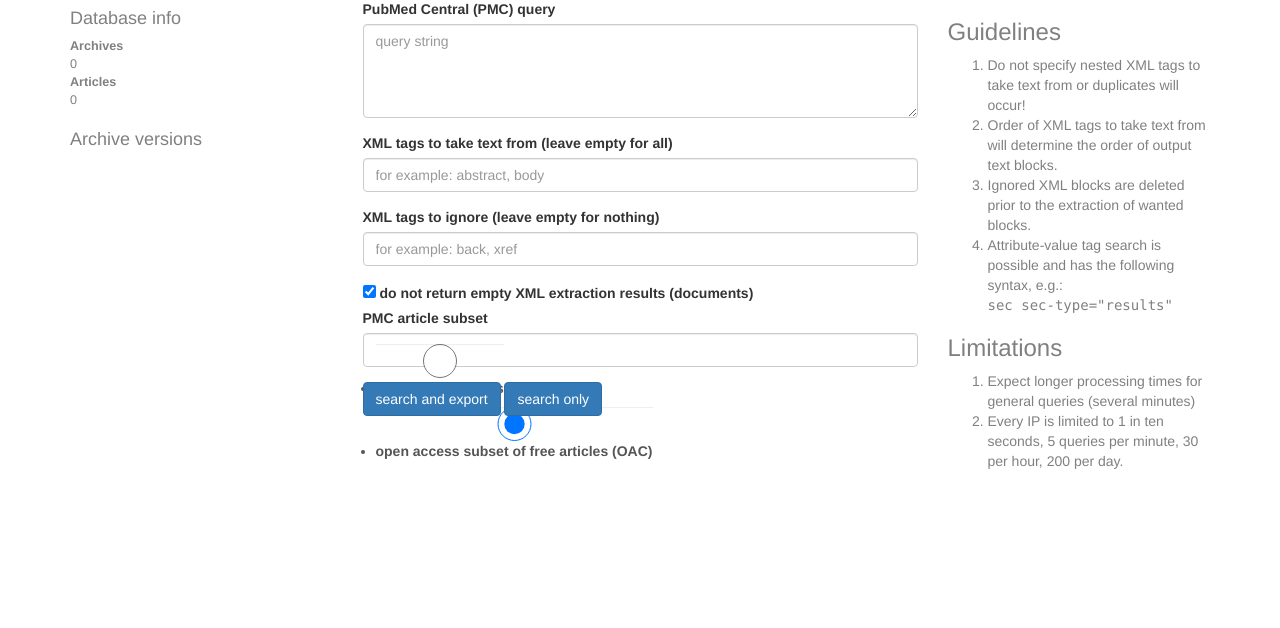
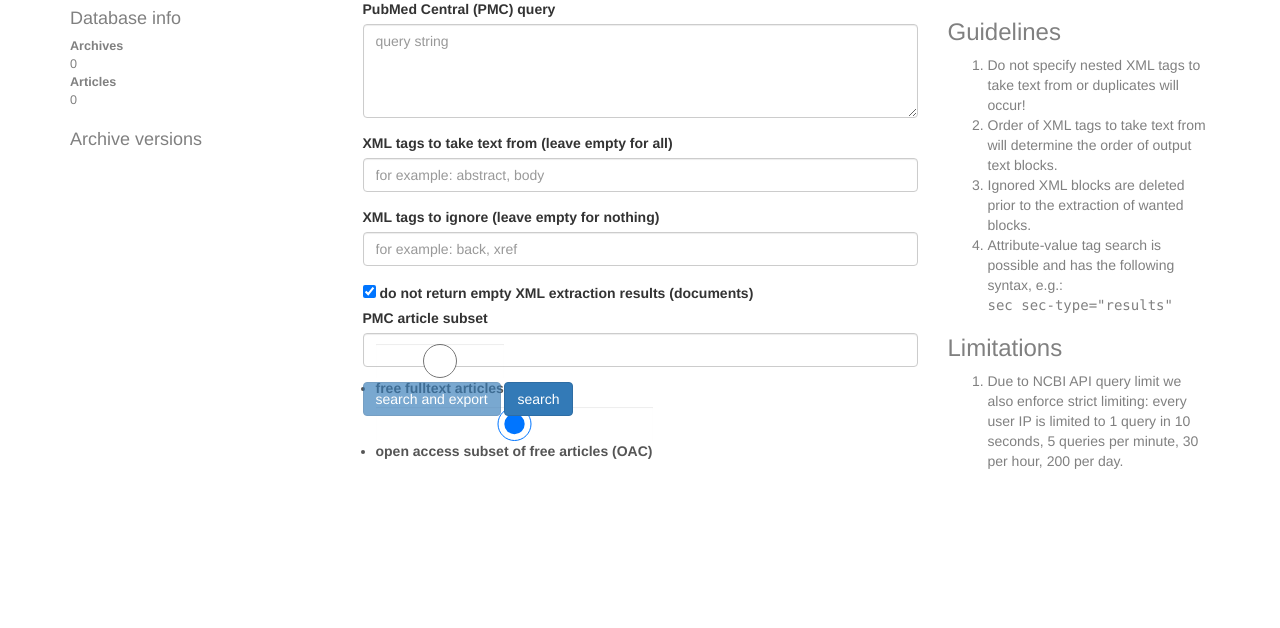
Before and after one commit to vpodpecan/pmcutils, a Django app: page /search/ in a window 1280 px wide. Shown: the part 101-729 px from the top of the page. Run offline with Django 3.2, Linux system fonts and the light colour scheme; data that the repository does not hold is empty; some libraries are stand-ins or nearby versions.

Commit message:
more fixes

```diff
--- a/oac_search/static/oac_search/js/main.js
+++ b/oac_search/static/oac_search/js/main.js
@@ -9,7 +9,20 @@ $(document).ready(function () {
     //   event.preventDefault();
     // });
 
+    var lastQuery = '';
+
     $('#results').hide();
+    $('#searchbutton').attr("disabled", true);
+
+
+    $("#id_query").on('input',function(e){
+        if($("#id_query").val().trim() != lastQuery) {
+            $('#searchbutton').attr("disabled", true);
+        }
+        else{
+            $('#searchbutton').removeAttr("disabled");
+        }
+    });
 
     $.ajaxSetup({
         beforeSend: function(xhr, settings) {
@@ -20,10 +33,21 @@ $(document).ready(function () {
     });
 
     $('#querybutton').click(function(event) {
-        var spinHandle = loadingOverlay().activate();
+        // event.preventDefault();
 
         var query = $('#id_query').val().trim();
         var stype = $('input[name=pubtype]:checked', '#searchform').val().trim();
+
+        if(!query) {
+            bootbox.alert({
+              title: "Empty query!",
+              message: 'Please enter a valid query.'
+          });
+        }
+        else {
+            var spinHandle = loadingOverlay().activate();
+
+            lastQuery = query;
 
             var posting = $.post('ask', { 'q': query, 'st': stype} );
             posting.done(function( data ) {
@@ -54,7 +78,8 @@ $(document).ready(function () {
                           size: 'large',
                           title: "Results",
                           message: sprintf('%d articles were found by PMC search.<br>%d are present in the database.<br><br>Click on <strong>search and export</strong> to download the corpus', data.pmchits, data.indb),
-                      className: "modalSmall"
+                          className: "modalSmall",
+                          callback: function(){$('#searchbutton').removeAttr("disabled");}
                         });
                     }
                 }
@@ -70,6 +95,7 @@ $(document).ready(function () {
             posting.always(function() {
                 loadingOverlay().cancel(spinHandle);
             })
+        }
     });
 
 
--- a/oac_search/templates/oac_search/index.html
+++ b/oac_search/templates/oac_search/index.html
@@ -69,11 +69,11 @@
                 {% bootstrap_form form %}
                 {% buttons %}
                 {# <button type="submit" class="btn btn-primary">#}
-                <button id="searchbutton" type="submit" class="btn btn-primary">
+                <button id="searchbutton" type="submit" class="btn btn-primary" title="find, extract, and download articles matching the query">
                     {% bootstrap_icon "search" %} search and export
                 </button>
-                <button id="querybutton" type="button" class="btn btn-primary">
-                    {% bootstrap_icon "info-sign" %} search only
+                <button id="querybutton" type="button" class="btn btn-primary" title="find the number of articles matching the query">
+                    {% bootstrap_icon "info-sign" %} search
                 </button>
                 {% endbuttons %}
               </form>
@@ -127,13 +127,9 @@
                 <h3>Limitations</h3>
                 <ol>
                     <li>
-                        Expect longer processing times for general queries (several minutes)
-                    </li>
-                    <li>
-                        Every IP is limited to 1 in ten seconds, 5 queries per minute, 30 per hour, 200 per day.
+                        Due to NCBI API query limit we also enforce strict limiting: every user IP is limited to 1 query in 10 seconds, 5 queries per minute, 30 per hour, 200 per day.
                     </li>
                 </ol>
-
 
             </div>
         </div>
--- a/oac_search/views.py
+++ b/oac_search/views.py
@@ -25,11 +25,6 @@ from oac_search.models import Archive, Article
 
 def _error(message):
     return JsonResponse({'status': False, 'message': message})
-
-
-def generate_id():
-    s = strftime('%a-%d-%b-%Y-%H-%M-%S')
-    return '%s--%s' % (s, sha1(s.encode()).hexdigest()[:5])
 
 
 def index(request):
@@ -150,7 +145,7 @@ def _get_article_text_fast(xmltags, article):
 def api_query(request):
     was_limited = getattr(request, 'limited', False)
     if was_limited:
-        return _error('Request blocked due to rate limiting. The rates are: 1/10s, 5/m, 30/h, 200/d')
+        return _error('Request blocked due to rate limiting. The rates are: 1 per 10 seconds, 5 per minute, 30 per hour, 200 per day')
 
     if request.method != 'POST':
         return _error('Invalid request')
@@ -193,11 +188,10 @@ def api_query(request):
 def api(request):
     was_limited = getattr(request, 'limited', False)
     if was_limited:
-        return _error('Request blocked due to rate limiting. The rates are: 1/10s, 5/m, 30/h, 200/d')
+        return _error('Request blocked due to rate limiting. The rates are: 1 per 10 seconds, 5 per minute, 30 per hour, 200 per day')
 
     if request.method != 'POST':
         return _error('Invalid request')
-
 
     d = request.POST
     query = d.get('q', '')
@@ -234,21 +228,6 @@ def api(request):
                              'fsize': 0,
                              'fname': 0})
 
-    # print(tags, ignoretags)
-    # print(pmcids)
-    # return
-
-    # pool = Pool(psutil.cpu_count(logical=False))
-    # fp, fpath = tempfile.mkstemp(suffix='.lndoc', dir=settings.MEDIA_ROOT)
-    # with open(fp, 'w') as ofp:
-    #     cnt = 0
-    #     # for pmcid, text in pool.imap(_get_article_text, Article.objects.filter(pmcid__in=pmcids).iterator(), chunksize=100):
-    #     for pmcid, text in pool.starmap(_get_article_text, zip(itertools.repeat((tags, ignoretags)), Article.objects.filter(pmcid__in=pmcids).iterator()), chunksize=100):
-    #         line = '{}\t{}\n'.format(pmcid, text)
-    #         ofp.write(line)
-    #         cnt += 1
-
-
     start = time()
 
     # poolSize = max(1, int(psutil.cpu_count()/2))
@@ -264,7 +243,7 @@ def api(request):
         empty = 0
         nwritten = 0
 
-        for pmcid, text in pool.starmap(_get_article_text_fast, zip(itertools.repeat((tags, ignoretags)), Article.objects.filter(pmcid__in=pmcids).values('pmcid', 'xml').iterator()), chunksize=20):  # 500 je ok
+        for pmcid, text in pool.starmap(_get_article_text_fast, zip(itertools.repeat((tags, ignoretags)), Article.objects.filter(pmcid__in=pmcids).values('pmcid', 'xml').iterator()), chunksize=chunkSize):  # 500 je ok
         # for article in Article.objects.filter(pmcid__in=pmcids).iterator():
             cnt += 1
             # pmcid, text = _get_article_text((tags, ignoretags), article)
@@ -278,19 +257,9 @@ def api(request):
 
     print('total time {:.1f}'.format(time()-start))
 
-    # fp, fpath = tempfile.mkstemp(suffix='.lndoc', dir=settings.MEDIA_ROOT)
-    # with open(fp, 'w') as ofp:
-    #     cnt = 0
-    #     for article in Article.objects.filter(pmcid__in=pmcids).iterator():
-    #         line = '{}\t{}\n'.format(article.pmcid, unidecode.unidecode(article.cleantext))
-    #         ofp.write(line)
-    #         cnt += 1
-    # print(len(pmcids), cnt, fpath)
-
     zfpath = fpath + '.zip'
     with zipfile.ZipFile(zfpath, mode='w', compression=zipfile.ZIP_BZIP2) as fz:
         fz.write(fpath)
-
     os.remove(fpath)
 
     fsize = os.path.getsize(zfpath)
```
Lines whose indentation alone changed are shown as unchanged.
